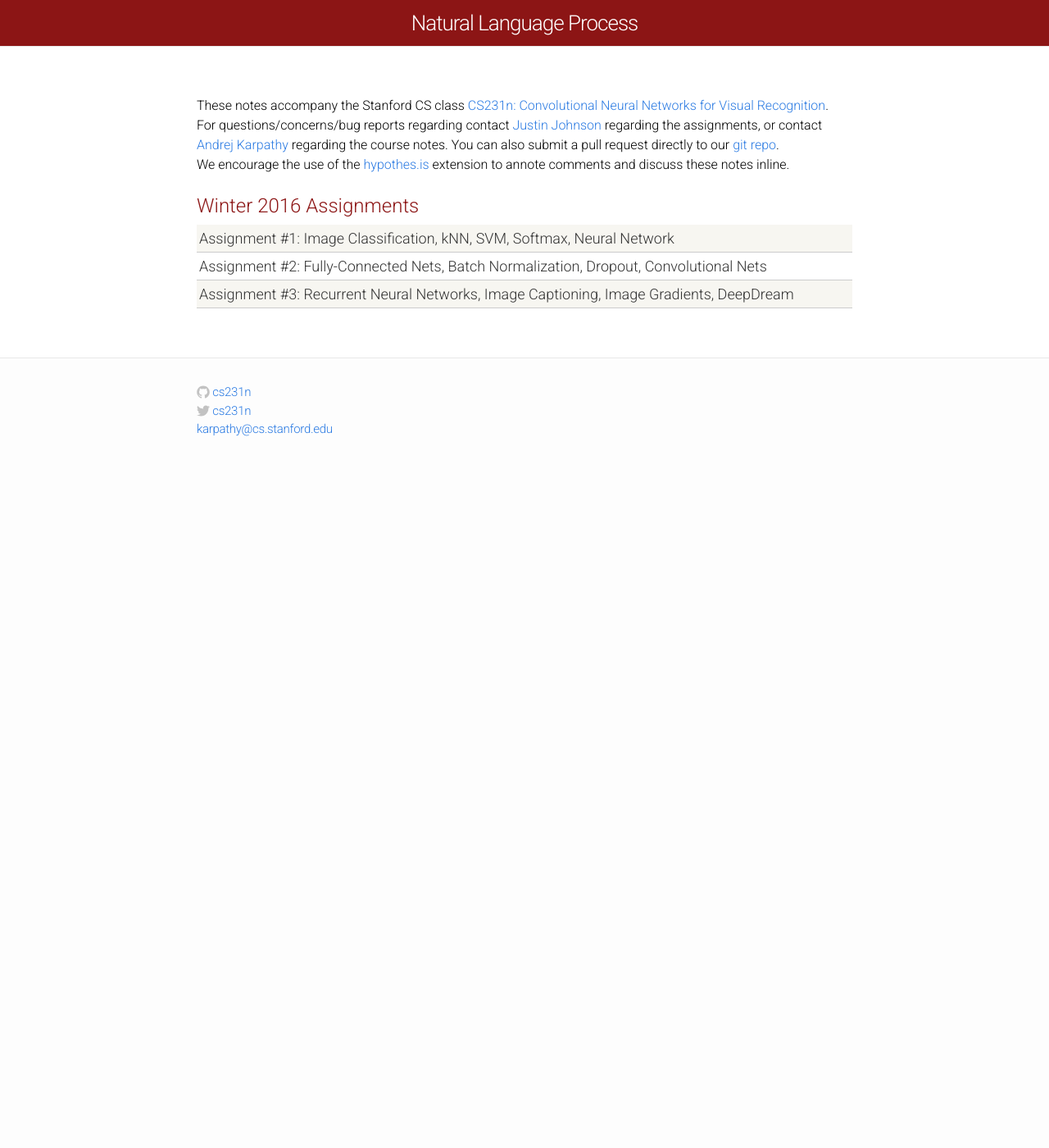
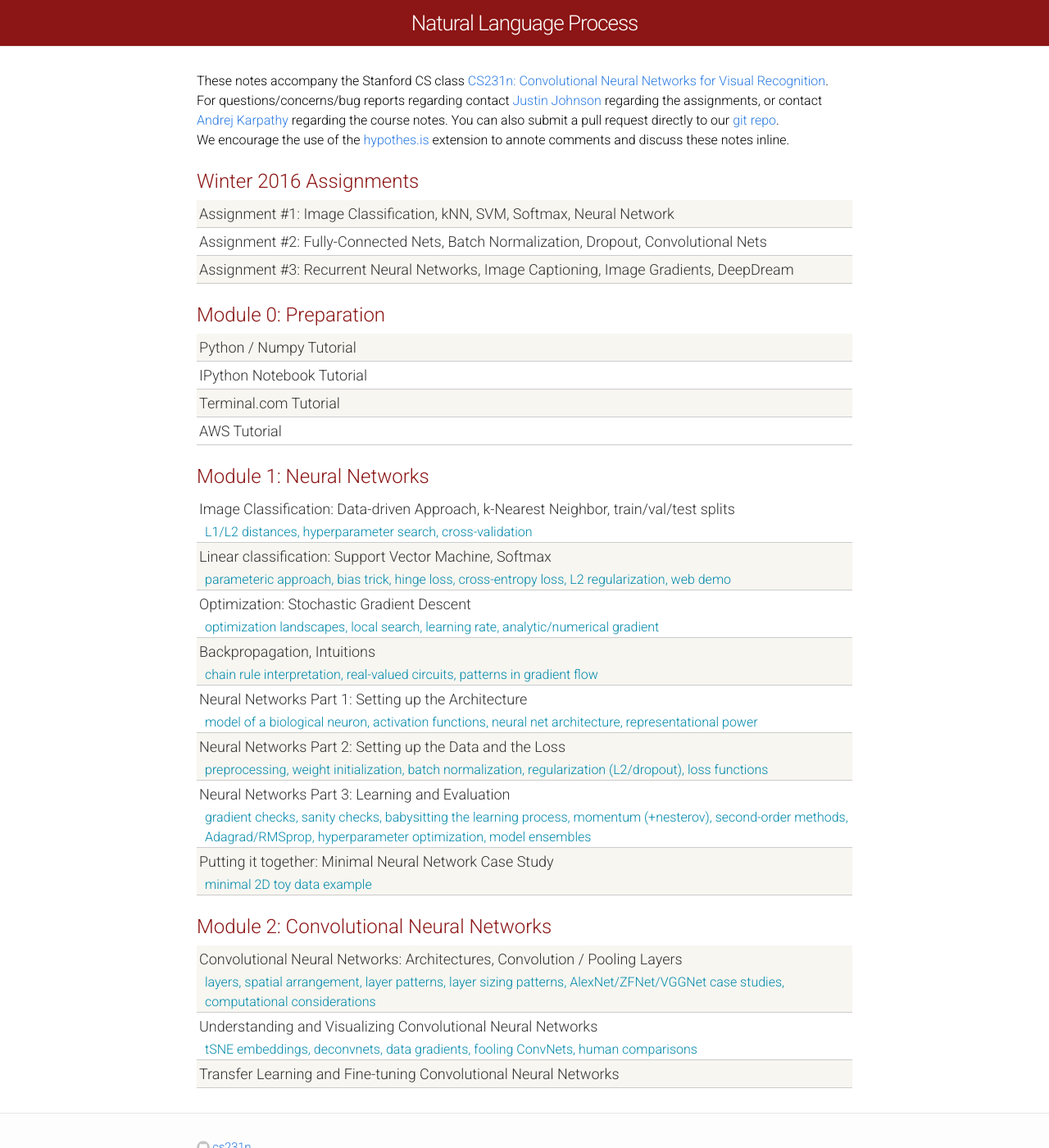
Before and after one commit to wangjialin114/nlp-tensorflow, a Jekyll site: the page built from docs/index.html, in a window 1280 px wide and 1400 px high. Shown: the whole window at 82% size. Built offline with Jekyll 4.4.1, drawn with Linux system fonts in a browser that asks for light colours.

Commit message:
Update index.html

```diff
--- a/docs/index.html
+++ b/docs/index.html
@@ -36,5 +36,154 @@
       </a>
     </div>
 
+    <!--
+    <div class="module-header">Winter 2015 Assignments</div>
+
+    <div class="materials-item">
+      <a href="assignment1/">
+        Assignment #1: Image Classification, kNN, SVM, Softmax
+      </a>
+    </div>
+
+    <div class="materials-item">
+      <a href="assignment2/">
+        Assignment #2: Neural Networks, ConvNets I
+      </a>
+    </div>
+
+    <div class="materials-item">
+      <a href="assignment3/">
+        Assignment #3: ConvNets II, Transfer Learning, Visualization
+      </a>
+    </div>
+  -->
+
+    <div class="module-header">Module 0: Preparation</div>
+
+    <div class="materials-item">
+      <a href="python-numpy-tutorial/">
+        Python / Numpy Tutorial
+      </a>
+    </div>
+
+    <div class="materials-item">
+      <a href="ipython-tutorial/">
+        IPython Notebook Tutorial
+      </a>
+    </div>
+
+    <div class="materials-item">
+      <a href="terminal-tutorial/">
+        Terminal.com Tutorial
+      </a>
+    </div>
+
+    <div class="materials-item">
+      <a href="aws-tutorial/">
+        AWS Tutorial
+      </a>
+    </div>
+
+	 <!-- hardcoding items here to force a specific order -->
+    <div class="module-header">Module 1: Neural Networks</div>
+
+    <div class="materials-item">
+      <a href="classification/">
+        Image Classification: Data-driven Approach, k-Nearest Neighbor, train/val/test splits
+      </a>
+      <div class="kw">
+        L1/L2 distances, hyperparameter search, cross-validation
+      </div>
+    </div>
+
+    <div class="materials-item">
+      <a href="linear-classify/">
+         Linear classification: Support Vector Machine, Softmax
+      </a>
+      <div class="kw">
+        parameteric approach, bias trick, hinge loss, cross-entropy loss, L2 regularization, web demo
+      </div>
+    </div>
+
+    <div class="materials-item">
+      <a href="optimization-1/">
+        Optimization: Stochastic Gradient Descent
+      </a>
+      <div class="kw">
+        optimization landscapes, local search, learning rate, analytic/numerical gradient
+      </div>
+    </div>
+
+    <div class="materials-item">
+      <a href="optimization-2/">
+        Backpropagation, Intuitions
+      </a>
+      <div class="kw">
+        chain rule interpretation, real-valued circuits, patterns in gradient flow
+      </div>
+    </div>
+
+    <div class="materials-item">
+      <a href="neural-networks-1/">
+          Neural Networks Part 1: Setting up the Architecture
+      </a>
+      <div class="kw">
+        model of a biological neuron, activation functions, neural net architecture, representational power
+      </div>
+    </div>
+
+    <div class="materials-item">
+      <a href="neural-networks-2/">
+          Neural Networks Part 2: Setting up the Data and the Loss
+      </a>
+      <div class="kw">
+          preprocessing, weight initialization, batch normalization, regularization (L2/dropout), loss functions
+      </div>
+    </div>
+
+    <div class="materials-item">
+      <a href="neural-networks-3/">
+        Neural Networks Part 3: Learning and Evaluation
+      </a>
+      <div class="kw">
+        gradient checks, sanity checks, babysitting the learning process, momentum (+nesterov), second-order methods, Adagrad/RMSprop, hyperparameter optimization, model ensembles
+      </div>
+    </div>
+
+    <div class="materials-item">
+      <a href="neural-networks-case-study/">
+          Putting it together: Minimal Neural Network Case Study
+      </a>
+      <div class="kw">
+        minimal 2D toy data example
+      </div>
+    </div>
+
+    <div class="module-header">Module 2: Convolutional Neural Networks</div>
+
+    <div class="materials-item">
+      <a href="convolutional-networks/">
+        Convolutional Neural Networks: Architectures, Convolution / Pooling Layers
+      </a>
+      <div class="kw">
+          layers, spatial arrangement, layer patterns, layer sizing patterns, AlexNet/ZFNet/VGGNet case studies, computational considerations
+      </div>
+    </div>
+
+    <div class="materials-item">
+      <a href="understanding-cnn/">
+        Understanding and Visualizing Convolutional Neural Networks
+      </a>
+      <div class="kw">
+        tSNE embeddings, deconvnets, data gradients, fooling ConvNets, human comparisons
+      </div>
+    </div>
+
+    <div class="materials-item">
+      <a href="transfer-learning/">
+        Transfer Learning and Fine-tuning Convolutional Neural Networks
+      </a>
+    </div>
+
   </div>
 </div>
```
Also changed, not shown: other parts of docs/index.html (+2 -2 lines).
